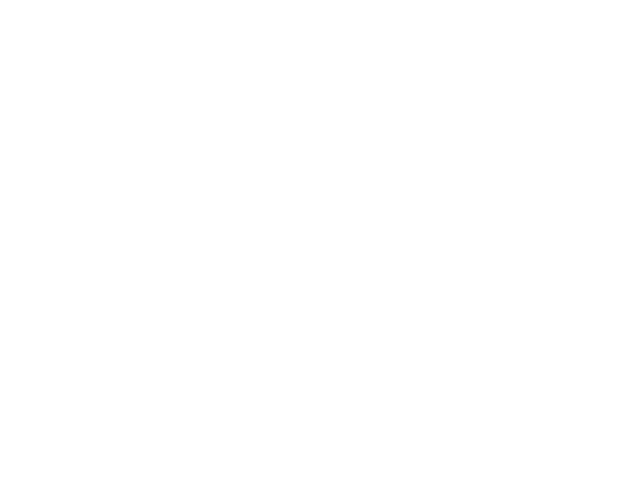
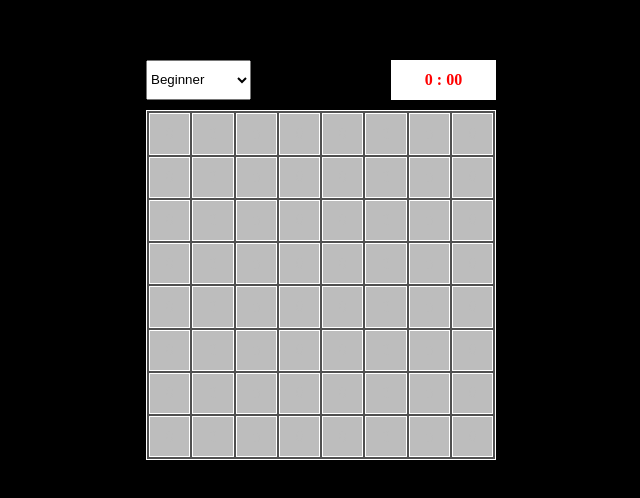
Before and after one commit to gangnamssal/MinesweeperGame, a React (Vite) app: page / in a window 1280 px wide. Shown: the part 140-638 px from the top of the page, without its empty margins (319-959 px from the left). Built offline with nearby package versions, Linux system fonts and the light colour scheme.

Commit message:
[feat] global 스타일 적용 및 지뢰찾기 게임 틀 완성

```diff
--- a/src/App.tsx
+++ b/src/App.tsx
@@ -1,5 +1,57 @@
+/** @jsxImportSource @emotion/react */
+import { css, Global, ThemeProvider } from '@emotion/react';
+
+import theme from '@style/theme';
+import Timer from '@components/Timer';
+import Minesweeper from '@components/Minesweeper';
+import DifficultySelect from '@components/DifficultySelect';
+
 function App() {
-  return <></>;
+  return (
+    <main>
+      <ThemeProvider theme={theme}>
+        <Global styles={globalCss} />
+        <section>
+          <article css={globalStyle.menus}>
+            {/* 난이도를 조정하는 select */}
+            <DifficultySelect />
+
+            {/* 타이머 */}
+            <Timer />
+          </article>
+
+          <article>
+            {/* 지뢰게임이 시작되는 컴포넌트 */}
+            <Minesweeper />
+          </article>
+        </section>
+      </ThemeProvider>
+    </main>
+  );
 }
 
+const globalCss = {
+  body: css({
+    display: 'flex',
+    justifyContent: 'center',
+    alignItems: 'center',
+    width: '1280px',
+    height: '100vh',
+    margin: '0 auto',
+    padding: '0',
+    boxSizing: 'border-box',
+    backgroundColor: 'black',
+    color: 'white',
+  }),
+};
+
+const globalStyle = {
+  menus: () =>
+    css({
+      display: 'flex',
+      justifyContent: 'space-between',
+      marginBottom: '3%',
+    }),
+};
+
 export default App;
```
